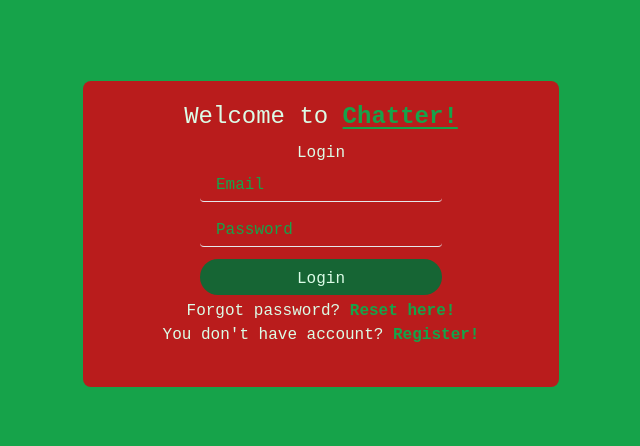
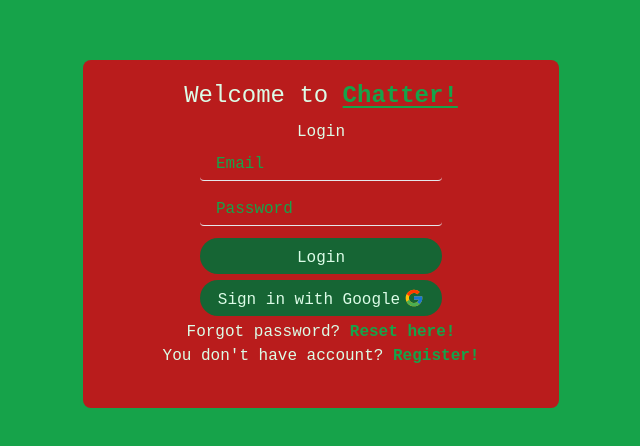
Before and after one commit to DezBooM/Chatter, a React (Vite) app: page /login in a window 1280 px wide. Shown: the part 166-612 px from the top of the page, without its empty margins (319-959 px from the left). Built offline with nearby package versions, Linux system fonts and the light colour scheme; no server answers; a web font is replaced by a local one.

Commit message:
Added Google Sign in

```diff
--- a/src/components/Chats.jsx
+++ b/src/components/Chats.jsx
@@ -15,7 +15,7 @@ function Chats() {
   const [chats, setChats] = useState([])
   const { currentUser } = useAuthContext()
   const { dispatch } = useChatContext()
-console.log(chats)
+
   const handleSelect = (user) => {
     dispatch({ type: "CHANGE_USER", payload: user })
   }
--- a/src/components/Navbar.jsx
+++ b/src/components/Navbar.jsx
@@ -9,7 +9,9 @@ function Navbar() {
 
   return (
     <div className="flex justify-between items-center p-3">
-      <h1 className="text-2xl font-bold text-green-100 tracking-tight">Chatter!</h1>
+      <h1 className="text-2xl font-bold text-green-100 tracking-tight">
+        Chatter!
+      </h1>
       <div className="flex items-center justify-end">
         <img
           className="w-10 h-10 rounded-full object-cover mr-2"
--- a/src/pages/Login.jsx
+++ b/src/pages/Login.jsx
@@ -1,13 +1,43 @@
-import { signInWithEmailAndPassword } from "firebase/auth"
+import {
+  GoogleAuthProvider,
+  signInWithEmailAndPassword,
+  signInWithPopup,
+  updateProfile,
+} from "firebase/auth"
 import { useEffect, useState } from "react"
 import { Link, useNavigate } from "react-router-dom"
-import { auth } from "../firebase"
+import { auth, db } from "../firebase"
 import { SpinnerDotted } from "spinners-react"
+import { doc, getDoc, setDoc } from "firebase/firestore"
+import { FcGoogle } from "react-icons/fc"
 
 function Login() {
   const [error, setError] = useState(false)
   const [loading, setLoading] = useState(false)
+  const googleProvider = new GoogleAuthProvider()
   const navigate = useNavigate()
+
+  const handleGoogleAuth = async () => {
+    try {
+      const res = await signInWithPopup(auth, googleProvider)
+      const check = await getDoc(doc(db, "userChats", res.user.uid))
+      if (!check.exists()) {
+        await setDoc(doc(db, "users", res.user.uid), {
+          uid: res.user.uid,
+          displayName: res.user.displayName.split(" ")[0].toLowerCase(),
+          email: res.user.email,
+          photoURL: res.user.photoURL,
+        })
+        await setDoc(doc(db, "userChats", res.user.uid), {})
+      }
+      await updateProfile(res.user, {
+        displayName: res.user.displayName.split(" ")[0],
+      })
+      navigate("/")
+    } catch (err) {
+      console.log(err)
+    }
+  }
 
   const handleSubmit = async (e) => {
     e.preventDefault()
@@ -55,6 +85,7 @@ function Login() {
               type="password"
               placeholder="Password"
             />
+            <div className="flex flex-col gap-1.5">
               <button
                 className="bg-green-800 hover:bg-green-900 rounded-full pt-2 pb-1"
                 type="submit"
@@ -62,6 +93,17 @@ function Login() {
               >
                 Login
               </button>
+              <button
+                className="bg-green-800 hover:bg-green-900 rounded-full pt-2 pb-1 flex justify-center items-center"
+                type="button"
+                onClick={handleGoogleAuth}
+              >
+                Sign in with Google{" "}
+                <span className="ml-1 mb-1 text-xl">
+                  <FcGoogle />
+                </span>
+              </button>
+            </div>
             {error && (
               <p className="text-sm pt-1 px-1 rounded-lg font-bold bg-green-100 text-red-700">
                 Email or password are invalid!
```
Lines whose indentation alone changed are shown as unchanged.
